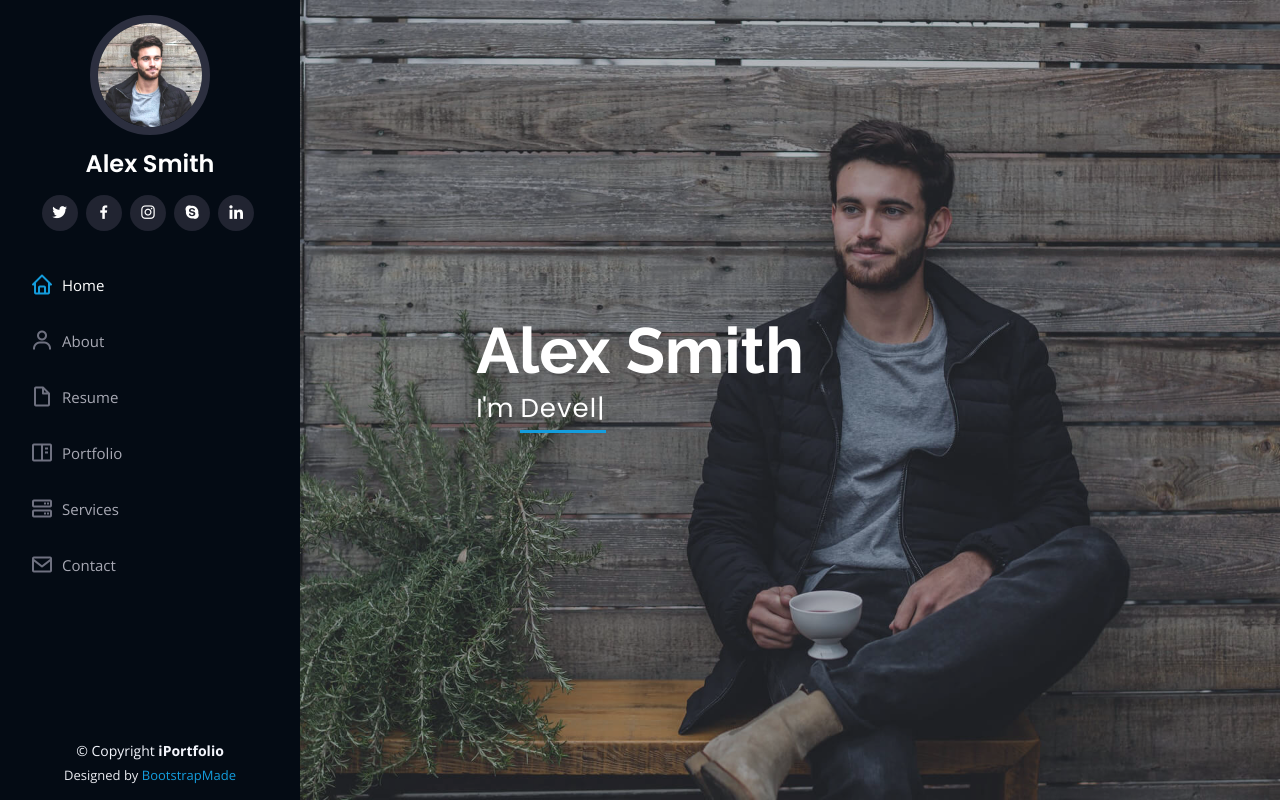
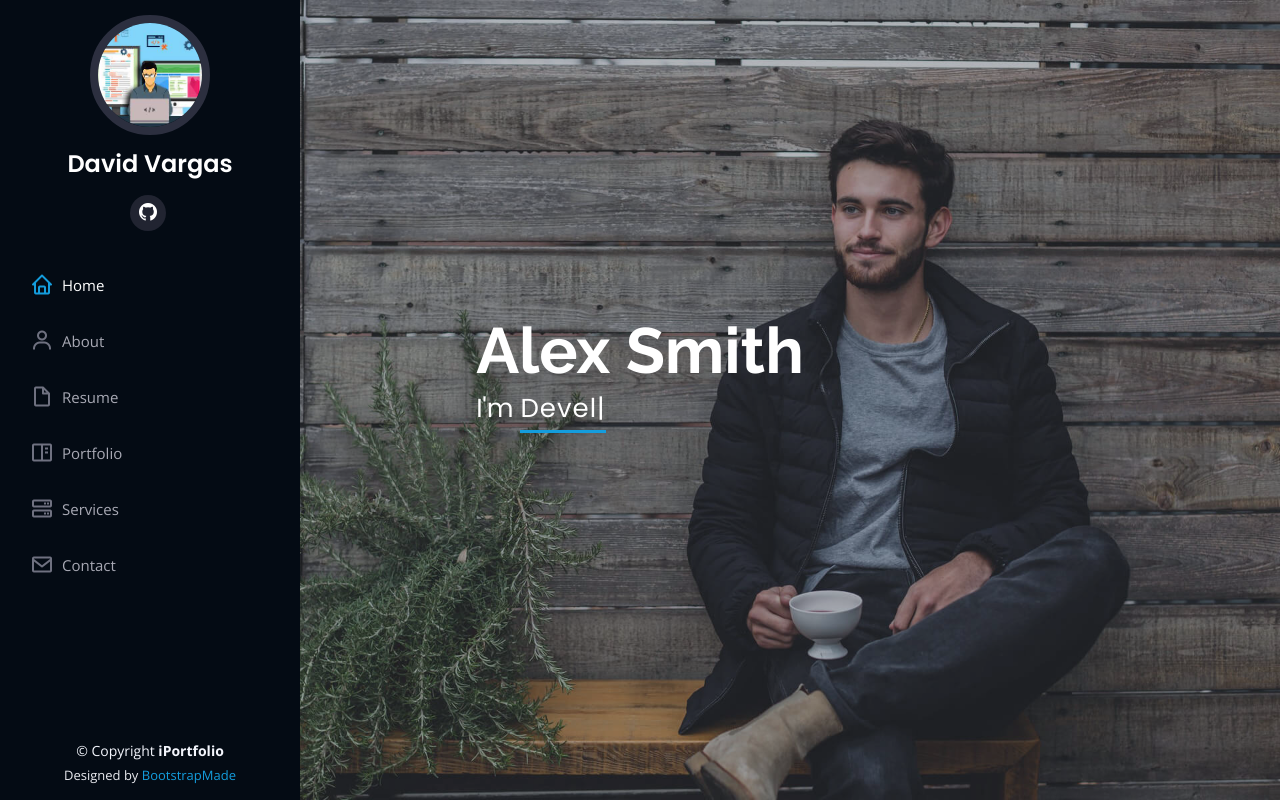
Before and after one commit to David-1212/proyecto1, a plain HTML site: page index.html in a window 1280 px wide. Shown: the top 802 px of the page. Drawn offline with nearby package versions, Linux system fonts and the light colour scheme.

```diff
--- a/index.html
+++ b/index.html
@@ -5,7 +5,7 @@
   <meta charset="utf-8">
   <meta content="width=device-width, initial-scale=1.0" name="viewport">
 
-  <title>David Vargas </title>
+  <title>Desarrollador Web </title>
   <meta content="" name="description">
   <meta content="" name="keywords">
 
@@ -27,12 +27,7 @@
   <!-- Template Main CSS File -->
   <link href="assets/css/style.css" rel="stylesheet">
 
-  <!-- =======================================================
-  * Template Name: iPortfolio - v3.10.0
-  * Template URL: https://bootstrapmade.com/iportfolio-bootstrap-portfolio-websites-template/
-  * Author: BootstrapMade.com
-  * License: https://bootstrapmade.com/license/
-  ======================================================== -->
+
 </head>
 
 <body>
@@ -45,14 +40,11 @@
     <div class="d-flex flex-column">
 
       <div class="profile">
-        <img src="assets/img/profile-img.jpg" alt="" class="img-fluid rounded-circle">
-        <h1 class="text-light"><a href="index.html">Alex Smith</a></h1>
+        <img src="assets/img/profile.jpg" alt="" class="img-fluid rounded-circle">
+        <h1 class="text-light"><a href="index.html">David Vargas</a></h1>
         <div class="social-links mt-3 text-center">
-          <a href="#" class="twitter"><i class="bx bxl-twitter"></i></a>
-          <a href="#" class="facebook"><i class="bx bxl-facebook"></i></a>
-          <a href="#" class="instagram"><i class="bx bxl-instagram"></i></a>
-          <a href="#" class="google-plus"><i class="bx bxl-skype"></i></a>
-          <a href="#" class="linkedin"><i class="bx bxl-linkedin"></i></a>
+          <a href="#" class="bi-github"></a>
+
         </div>
       </div>
 
```
Also changed, not shown: assets/img/profile.jpg (added).
